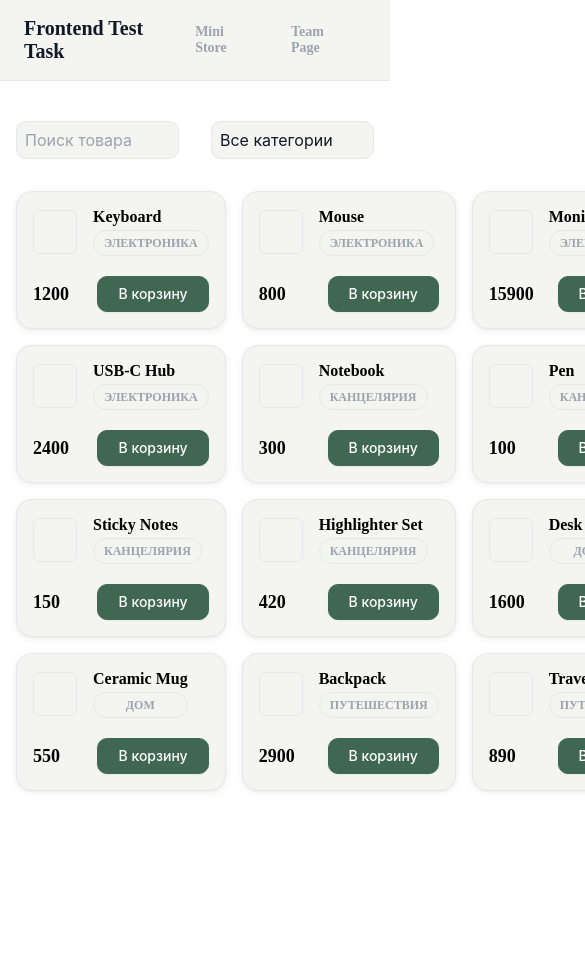
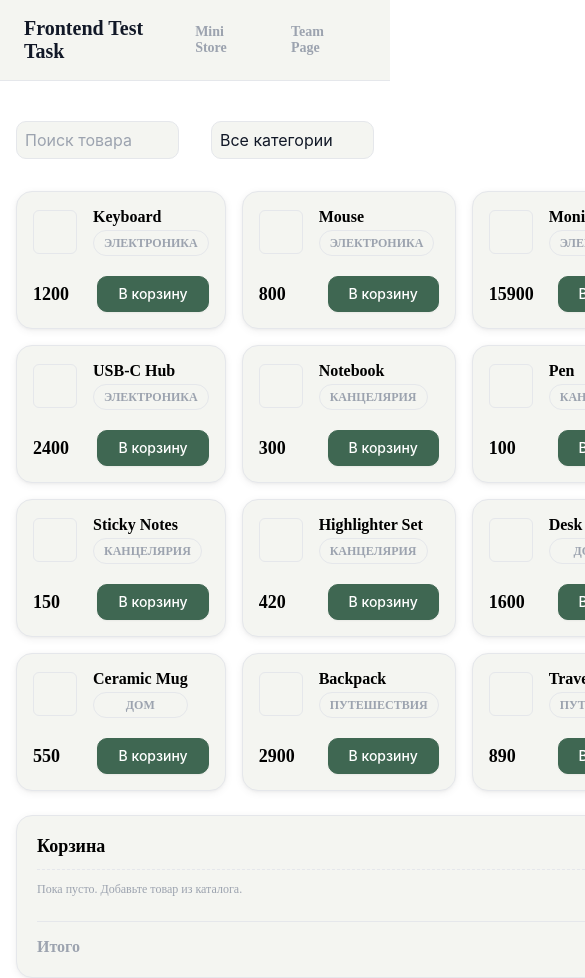
Before and after one commit to RuMax21/frontend-test-task, a React (Vite) app: page / in a window 390 px wide. Shown: the top 978 px of the page, 585 px wide, since content can reach past the window. Before the commit the page ends 844 px from the top, so only its background shows below. Built offline with nearby package versions, Linux system fonts and the light colour scheme.

Commit message:
fix: error props & media to mini store

```diff
--- a/src/features/user-form/ui/UserForm.tsx
+++ b/src/features/user-form/ui/UserForm.tsx
@@ -55,7 +55,6 @@ export function UserForm({ onCreate }: UserFormProps) {
       <FormSelect
         options={statusOptions}
         label="Статус"
-        error={errors.status}
         {...register('status')}
       />
 
--- a/src/widgets/catalog/ui/Catalog/Catalog.module.scss
+++ b/src/widgets/catalog/ui/Catalog/Catalog.module.scss
@@ -13,3 +13,11 @@
     align-items: start;
   }
 }
+@media (max-width: 1200px) {
+  .catalog {
+    &__layout {
+      grid-template-columns: 1fr;
+      gap: $space-6;
+    }
+  }
+}
```
